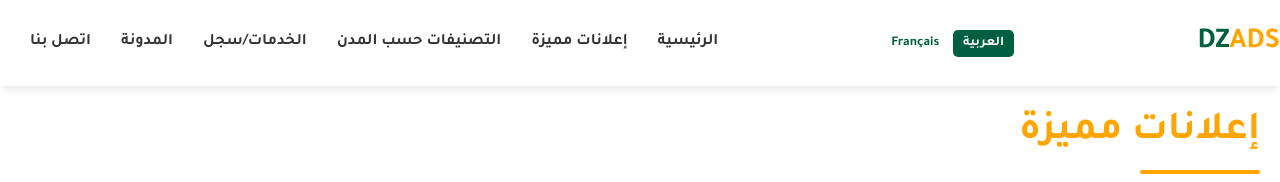
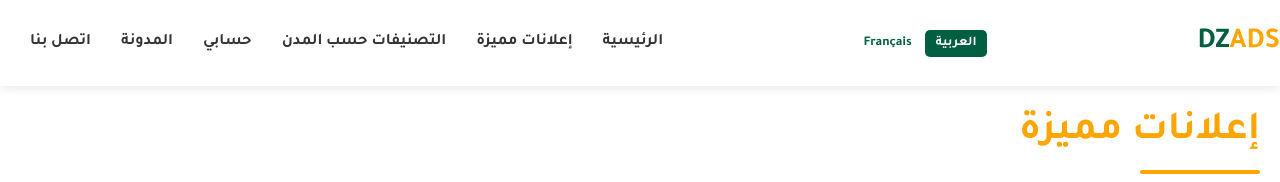
Before and after one commit to AW-studio-dev/Example, a plain HTML site: page index.html in a window 1280 px wide. Shown: the top 182 px of the page. Drawn offline with Linux system fonts and the light colour scheme.

Commit message:
Update index.html

```diff
--- a/index.html
+++ b/index.html
@@ -768,7 +768,7 @@
                     <li><a href="#home">الرئيسية</a></li>
                     <li><a href="#featured">إعلانات مميزة</a></li>
                     <li><a href="#categories">التصنيفات حسب المدن</a></li>
-                    <li><a href="#services">الخدمات/سجل</a></li>
+                    <li><a href="#services">حسابي</a></li>
                     <li><a href="#blog">المدونة</a></li>
                     <li><a href="#contact">اتصل بنا</a></li>
                 </ul>
```
